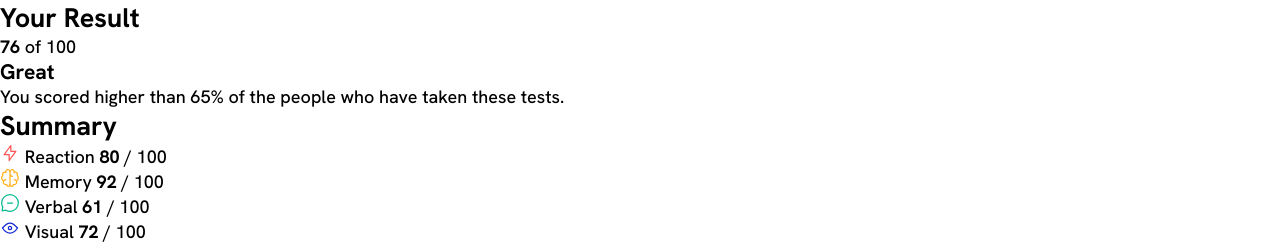
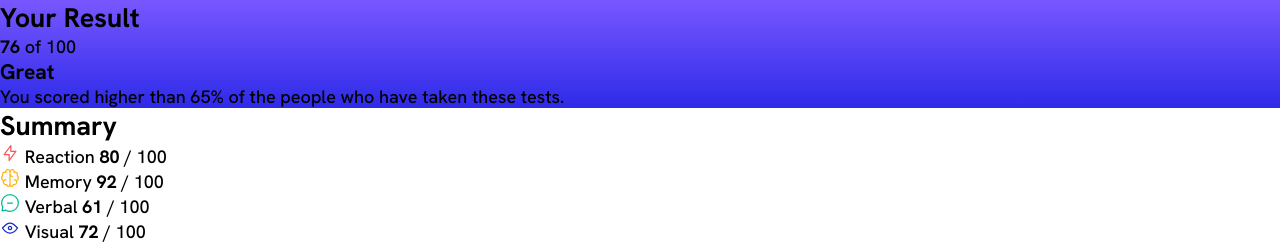
Before and after one commit to elizerdim/results-summary-component, a plain HTML site: page index.html in a window 1280 px wide. Shown: the top 244 px of the page. Drawn offline with Linux system fonts and the light colour scheme.

Commit message:
Add background gradient to result section

```diff
--- a/styles.css
+++ b/styles.css
@@ -55,3 +55,7 @@ body {
     font-size: 1.8rem;
     font-family: "Hanken Grotesk";
 }
+
+.result-section {
+    background: linear-gradient(var(--light-slate-blue), var(--light-royal-blue));
+}
```
